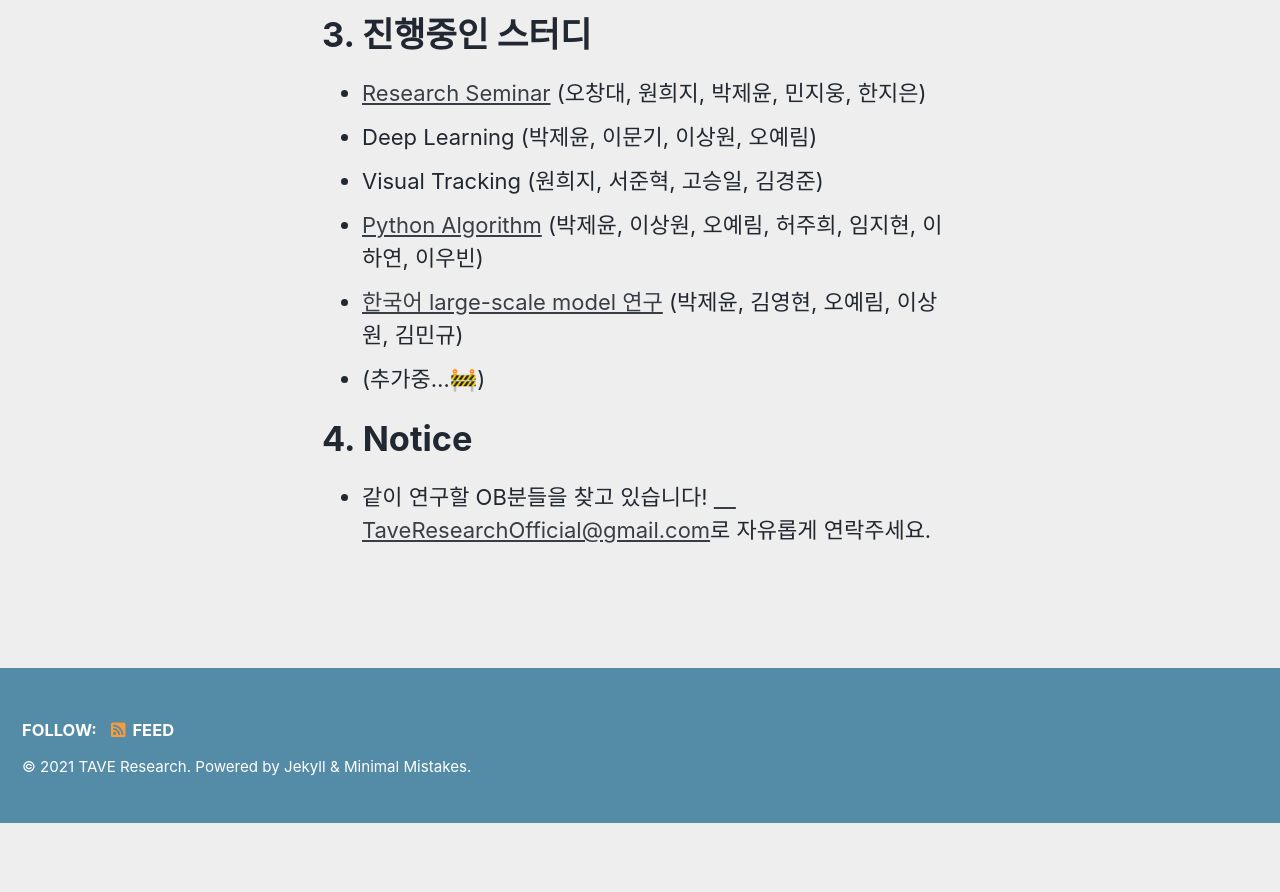
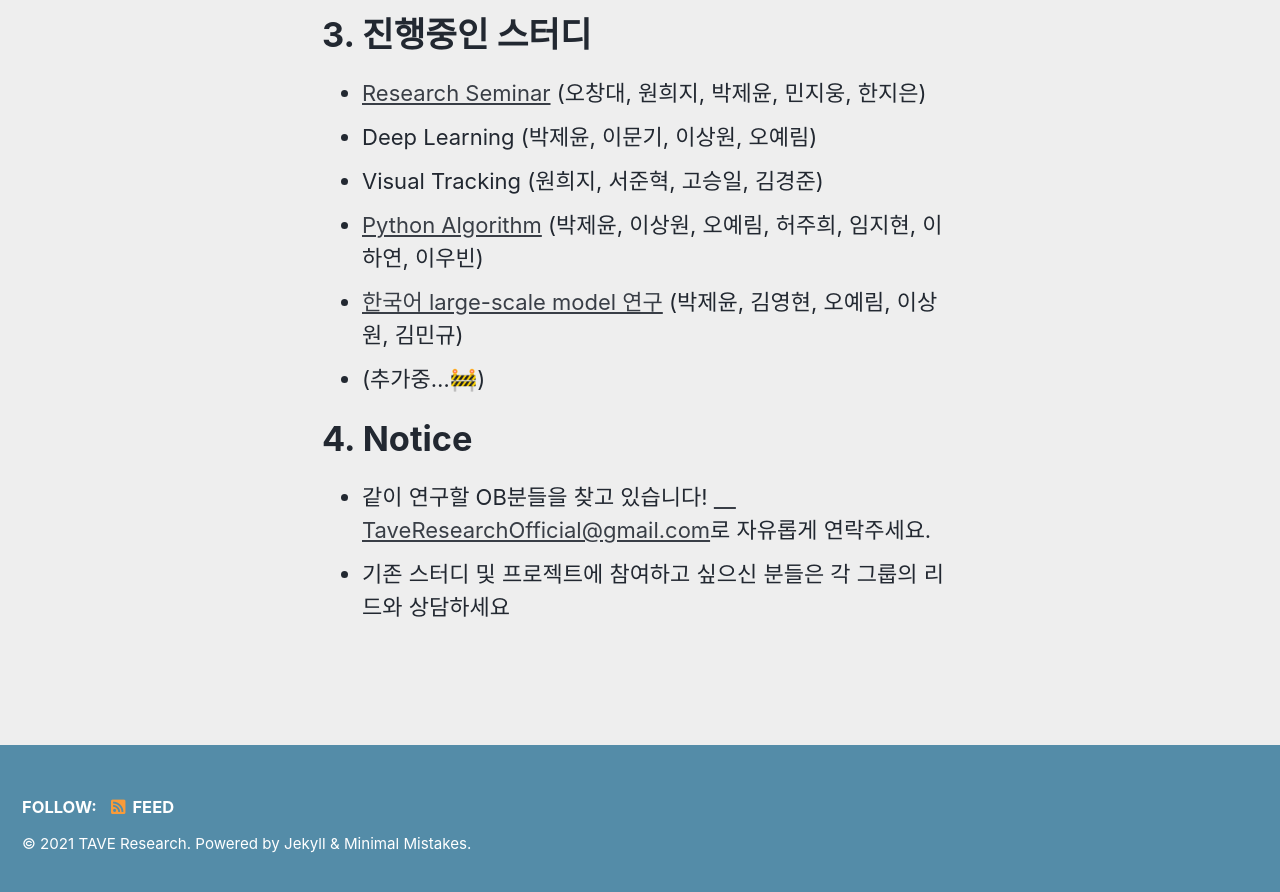
Before and after one commit to TAVEResearch/TAVEResearch.github.io, a Jekyll site: the page built from about.md, in a window 1280 px wide and 900 px high, scrolled down 1027 px. Shown: the top 892 px of the window. Built offline with Jekyll 4.4.1, drawn with Linux system fonts in a browser that asks for light colours; cached includes are drawn as plain includes; before the commit the page ends 1850 px from its top, so only the background shows below that.

Commit message:
Update about.md

```diff
--- a/about.md
+++ b/about.md
@@ -33,3 +33,4 @@ TAVE OB들을 위한 연구 및 개발 그룹입니다. 컴퓨터비전, 자연
 # 4. Notice
 
 - 같이 연구할 OB분들을 찾고 있습니다! [　](https://taveresearch.github.io/imgs/nakama.png) [TaveResearchOfficial@gmail.com](mailto:TaveResearchOfficial@gmail.com)로 자유롭게 연락주세요.
+- 기존 스터디 및 프로젝트에 참여하고 싶으신 분들은 각 그룹의 리드와 상담하세요
```
